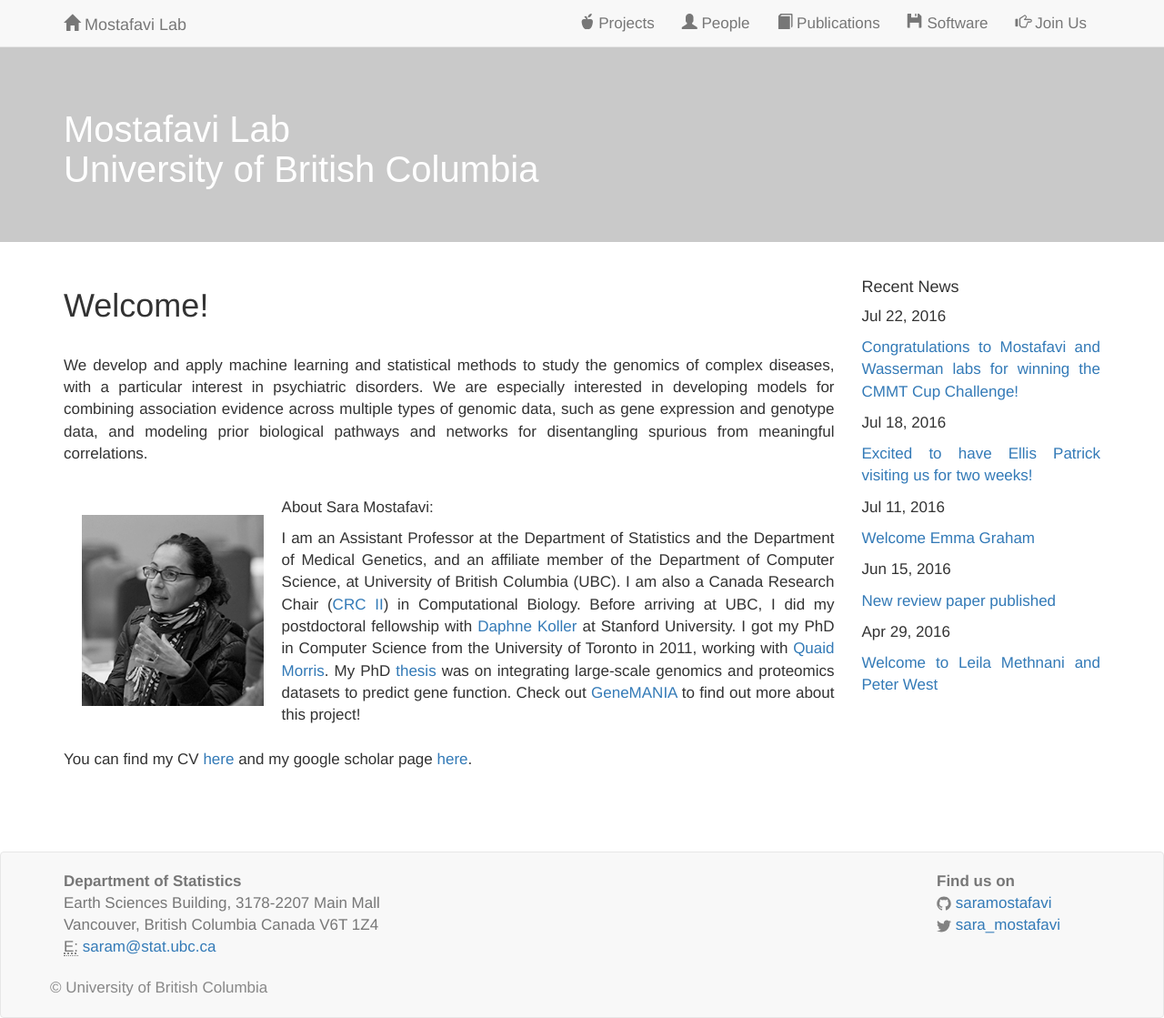
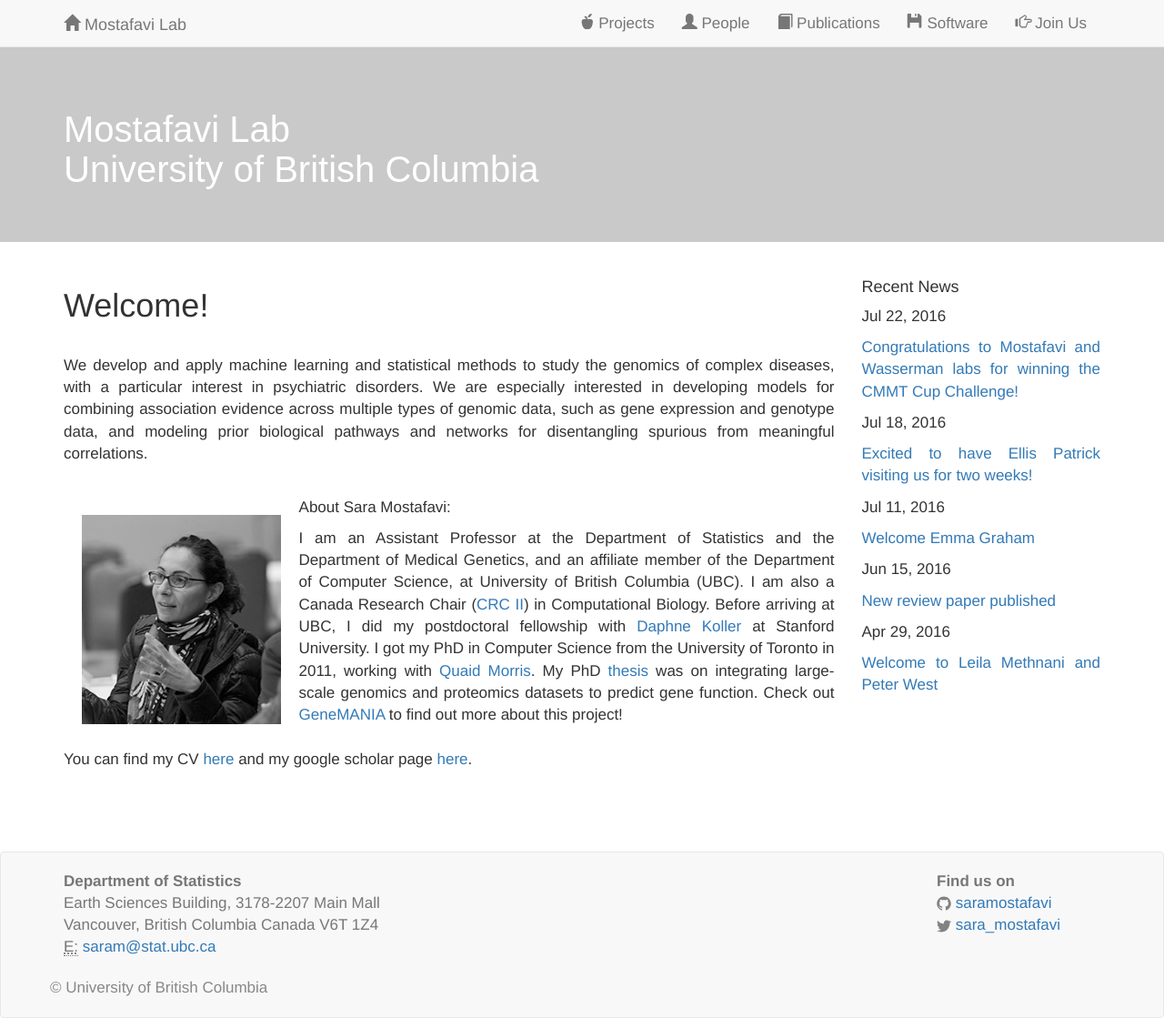
Before and after one commit to saramostafavi/saramostafavi.github.io, a Jekyll site: the page built from index.html, in a window 1280 px wide. Shown: the whole page at 91% size. Built offline with Jekyll 4.4.1, drawn with Linux system fonts in a browser that asks for light colours; nearby versions of some CDN libraries; a style sheet for code colours, icons or effects is not loaded.

Commit message:
Update index.html

```diff
--- a/index.html
+++ b/index.html
@@ -20,7 +20,7 @@
 
 <br>
 
-<IMG SRC="images/CBD_Sara.png" ALT="some text" ALIGN="LEFT" hspace="20" vspace="20" HEIGHT="210">
+<IMG SRC="images/CBD_Sara.png" ALT="some text" ALIGN="LEFT" hspace="20" vspace="20" HEIGHT="230">
 
 
 <p>About Sara Mostafavi:</p>
```
